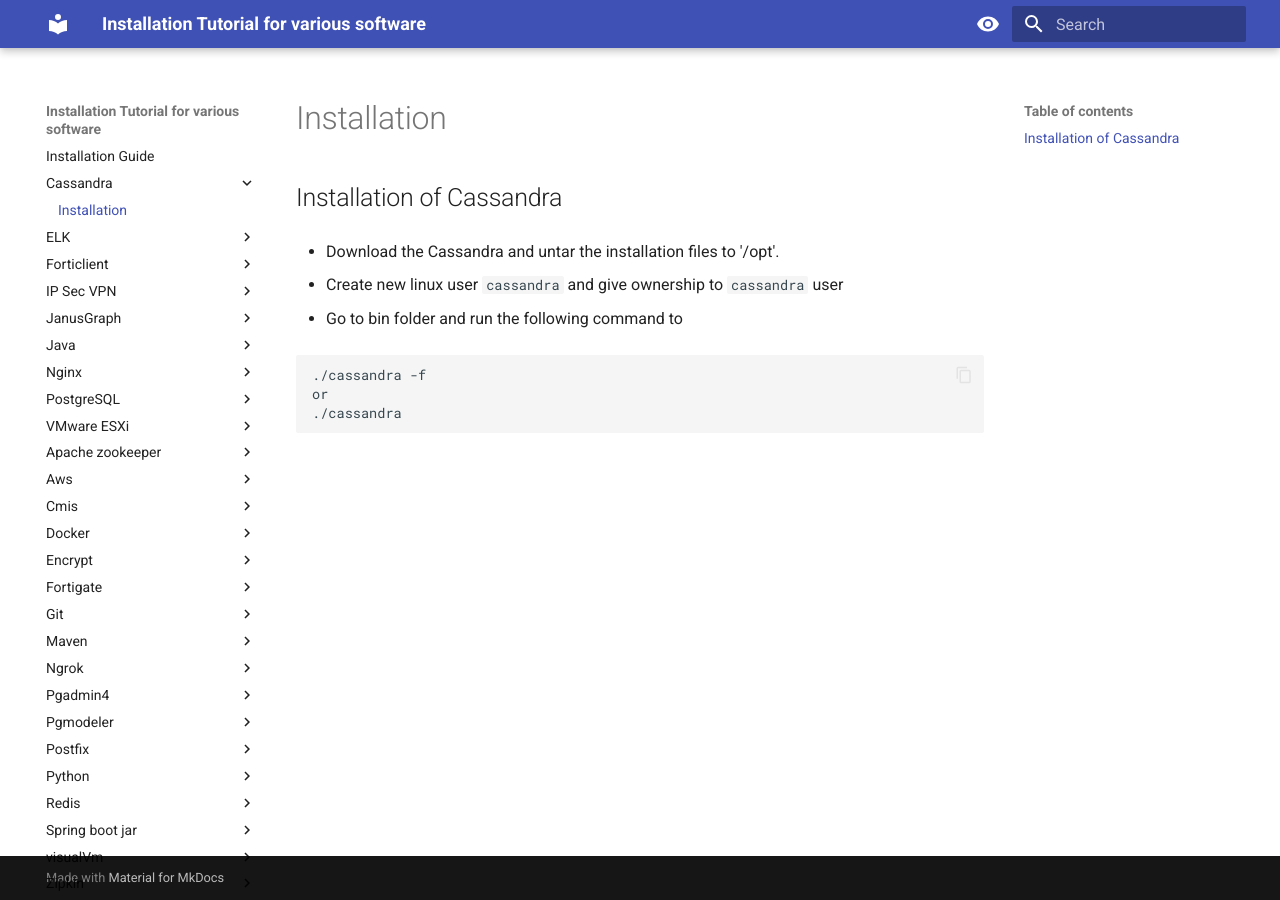
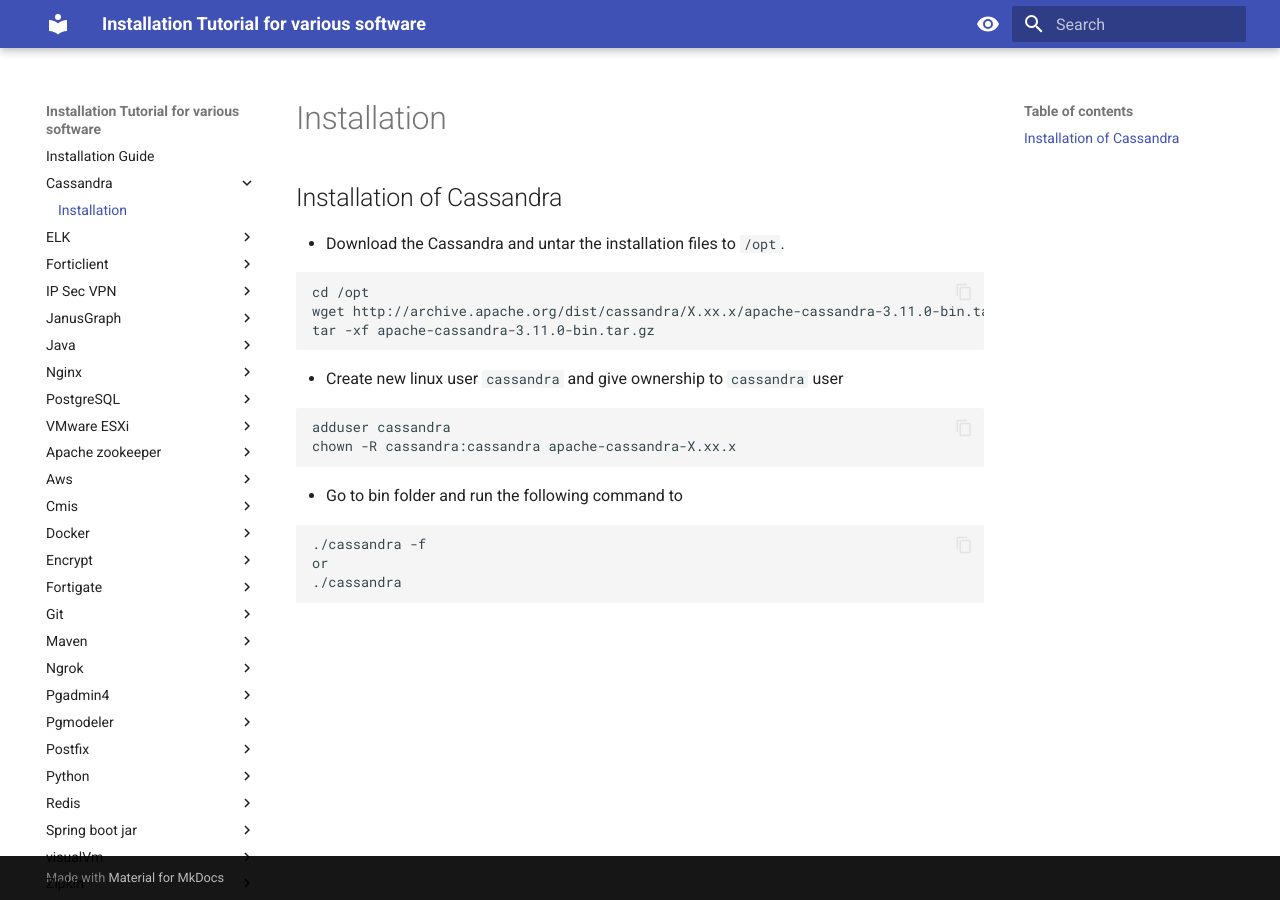
Before and after one commit to m-thirumal/installation_guide, an MkDocs documentation site: the page built from docs/Cassandra/Installation.md, in a window 1280 px wide. Built offline with MkDocs 1.6.1 and Material for MkDocs 9.7.7, drawn with Linux system fonts in a browser that asks for light colours.

Commit message:
Installation doc

````diff
--- a/docs/Cassandra/Installation.md
+++ b/docs/Cassandra/Installation.md
@@ -1,8 +1,18 @@
 ## Installation of Cassandra
 
-* Download the Cassandra and untar the installation files to '/opt'.
+* Download the Cassandra and untar the installation files to `/opt`.
+
+```
+cd /opt
+wget http://archive.apache.org/dist/cassandra/X.xx.x/apache-cassandra-3.11.0-bin.tar.gz
+tar -xf apache-cassandra-3.11.0-bin.tar.gz
+```
 
 * Create new linux user `cassandra` and give ownership to `cassandra` user
+```
+adduser cassandra
+chown -R cassandra:cassandra apache-cassandra-X.xx.x
+```
 
 * Go to bin folder and run the following command to
 
````
